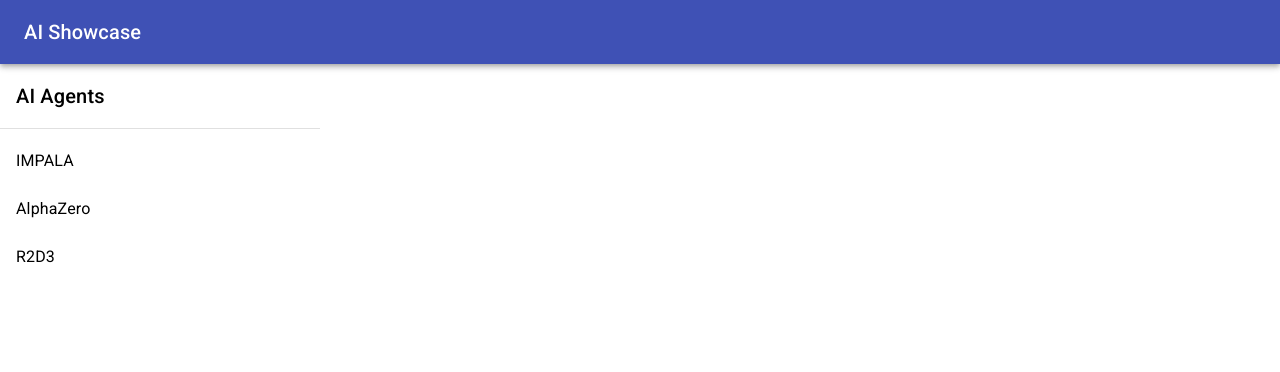
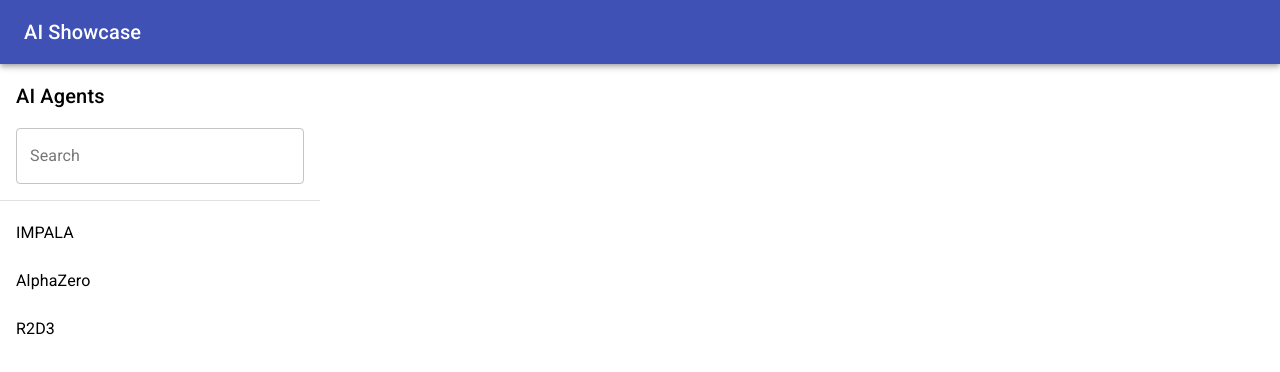
Before and after one commit to Joonpark13/deepmind-take-home-project, a React (Create React App) app: page / in a window 1280 px wide. Shown: the top 372 px of the page. Built offline with nearby package versions, Linux system fonts and the light colour scheme.

Commit message:
Add search functionality.

```diff
--- a/src/App.js
+++ b/src/App.js
@@ -1,11 +1,14 @@
-import { AppBar, Box, CircularProgress, Divider, List, ListItem, ListItemText, Toolbar, Typography } from '@material-ui/core';
+import { useState } from 'react';
+import { AppBar, Box, CircularProgress, Divider, List, ListItem, ListItemText, TextField, Toolbar, Typography } from '@material-ui/core';
 import { AgentsApi } from './agents-api';
 import { useAgents } from './hooks';
+import ListMessage from './ListMessage';
 
 const api = new AgentsApi();
 
 function App() {
-  const [agents, isLoading, error] = useAgents(api);
+  const [searchInput, setSearchInput] = useState('');
+  const [agents, isLoading, error] = useAgents(api, searchInput);
 
   return (
     <div>
@@ -20,6 +23,16 @@
           <Box padding={2}>
             <Typography variant="h6">AI Agents</Typography>
           </Box>
+
+          <Box paddingX={2} paddingBottom={2}>
+            <TextField
+              label="Search"
+              value={searchInput}
+              onChange={event => setSearchInput(event.target.value)}
+              variant="outlined"
+              fullWidth
+            />
+          </Box>
           <Divider />
 
           <Box width={320}>
@@ -29,12 +42,16 @@
               </Box>
             )}
             {error && (
-              <Box padding={1}>
-                <Typography variant="body1">
+              <ListMessage>
                 There was an error loading the agents. Please try reloading.
-                </Typography>
-              </Box>
+              </ListMessage>
             )}
+            {!isLoading && !error && agents.length === 0 && (
+              <ListMessage>
+                No matches found.
+              </ListMessage>
+            )}
+            {!isLoading && !error && agents.length > 0 && (
               <List>
                 {agents.map(agent => (
                   <ListItem
@@ -45,6 +62,7 @@
                   </ListItem>
                 ))}
               </List>
+            )}
           </Box>
         </div>
       </Box>
--- /dev/null
+++ b/src/ListMessage.js
@@ -0,0 +1,11 @@
+import { Box, Typography } from '@material-ui/core';
+
+export default function ListMessage({ children }) {
+  return (
+    <Box padding={1}>
+      <Typography variant="body1">
+        {children}
+      </Typography>
+    </Box>
+  );
+}
--- a/src/hooks.js
+++ b/src/hooks.js
@@ -1,6 +1,6 @@
 import { useState, useEffect } from 'react';
 
-export function useAgents(agentsApi) {
+export function useAgents(agentsApi, searchInput) {
   const [agents, setAgents] = useState([]);
   const [isLoading, setIsLoading] = useState(false);
   const [error, setError] = useState(null);
@@ -9,8 +9,14 @@
     (async () => {
       if (agentsApi) {
         setIsLoading(true);
+        setError(null);
         try {
-          const response = await agentsApi.listAgents();
+          let response;
+          if (searchInput) {
+            response = await agentsApi.searchAgents(searchInput);
+          } else {
+            response = await agentsApi.listAgents();
+          }
           setAgents(response);
         } catch(err) {
           setError(err);
@@ -18,7 +24,7 @@
         setIsLoading(false);
       }
     })();
-  }, [agentsApi]);
+  }, [agentsApi, searchInput]);
 
   return [agents, isLoading, error];
 }
```
Lines whose indentation alone changed are shown as unchanged.
